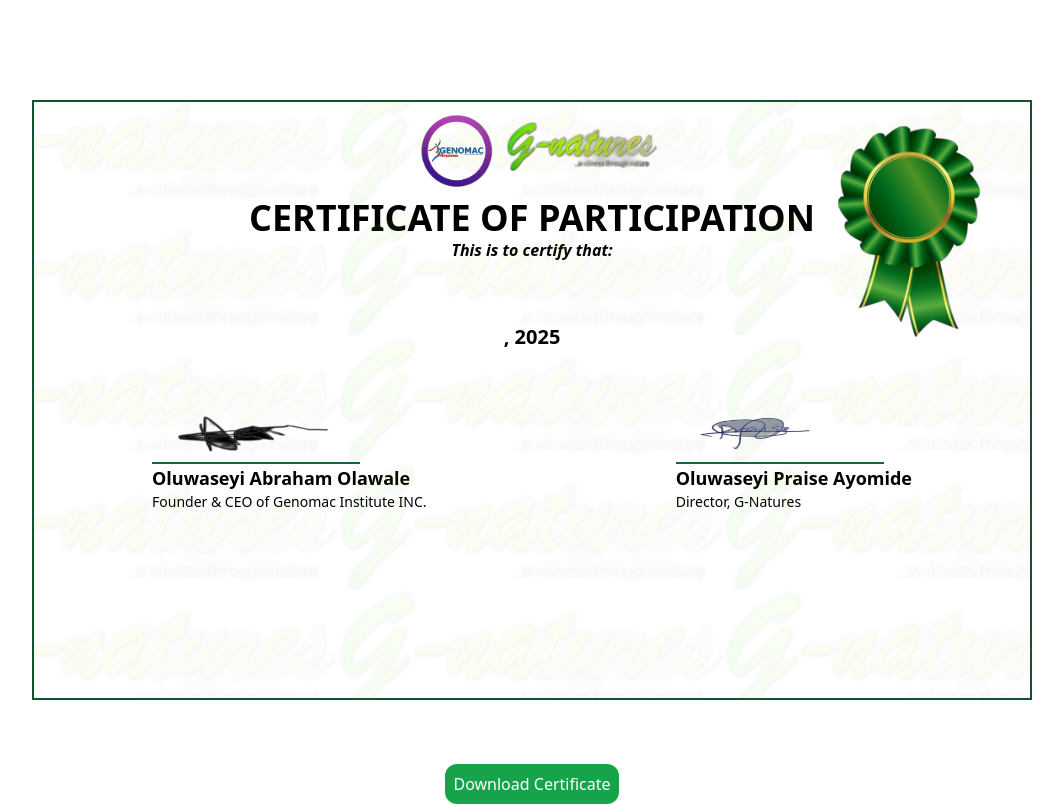
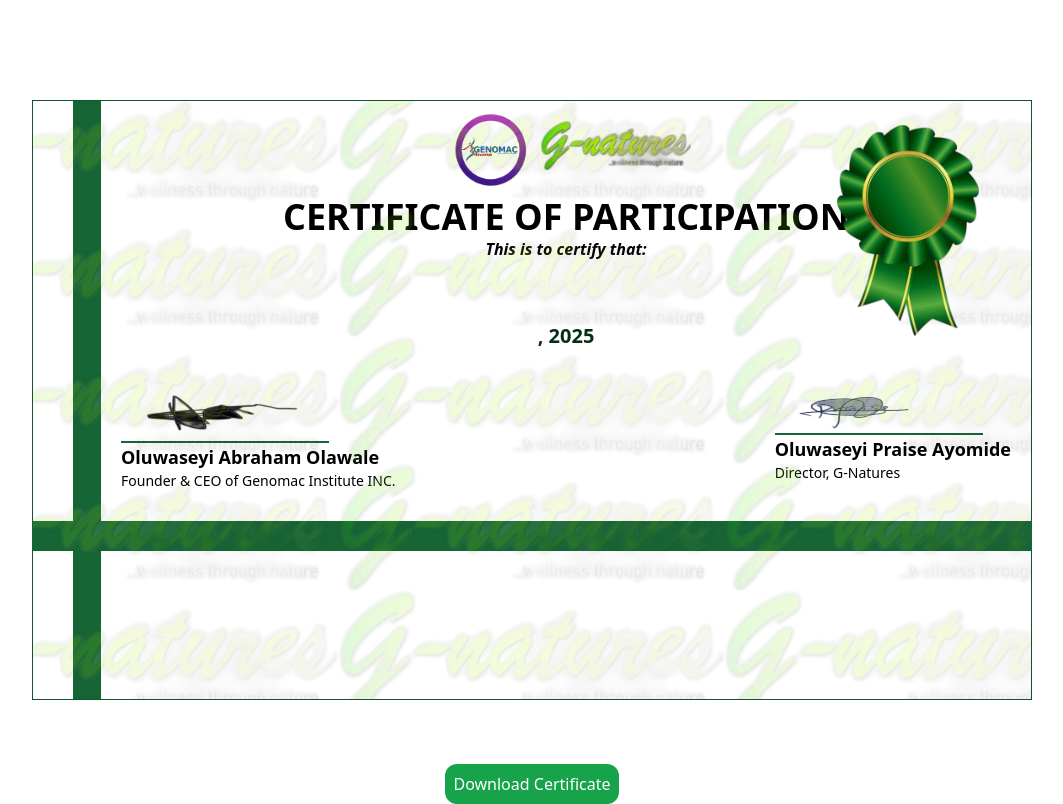
Before and after one commit to IDGoodness/Certificate_Web_React, a React (Vite) app: page /gnaturescert in a window 1280 px wide. Shown: the whole page, without its empty margins (68-1131 px from the left). Built offline with nearby package versions, Linux system fonts and the light colour scheme.

Commit message:
Another commit.

```diff
--- a/src/pages/GnaturesCert.jsx
+++ b/src/pages/GnaturesCert.jsx
@@ -60,10 +60,12 @@
       <div className='min-w-[1000px] flex justify-center items-center min-h-screen ' >
 
         <div ref={ref} className='flex flex-col justify-center items-center bg-white ' >
-          <div className=' relative w-[1000px] h-[600px] border-[2px] border-green-900 flex' >
-             <div className="absolute inset-0 bg-center opacity-5"
-              style={{ backgroundImage: `url(${logo})` }}></div>
-            <div className='flex flex-col p-5 mx-auto w-[800px] ' >
+          <div className=' relative w-[1000px] h-[600px] border-[1px] border-green-900 flex' >
+            <p className='w-[71px] h-[598px] ml-10 bg-green-800 ' ></p>
+            <div className="absolute inset-0 bg-center opacity-15"
+              style={{ backgroundImage: `url(${logo})` }}>
+            </div>
+            <div className='flex flex-col p-5 mx-auto w-[930px] ' >
               <div className='flex justify-center -mt-5' >
                 <p className='' >
                   <img src={glogo} alt="logo" className='w-[100px] ' />
@@ -76,19 +78,19 @@
                 Certificate of Participation
               </p>
               <p className='text-center italic font-bold' >This is to certify that:</p>
-              <p className='text-3xl text-center mt-[40px] mx-40 font-serif ' >
+              <p className='text-3xl text-center mt-[40px] mx-40 font-serif text-green-950 ' >
                   {formData.name}
               </p>
 
-              <p className='capitalize text-[16px] mx-1 mt-5 text-center ' >
+              <p className='capitalize text-[16px] mx-14 mt-5 text-center ' >
                 {formData.desc}
               </p>
 
-              <p className='uppercase font-bold text-[20px] text-center' >
+              <p className='uppercase font-bold text-[20px] text-center text-green-950 ' >
                 {formData.date}, 2025
               </p>
 
-              <div className='flex justify-between ' >
+              <div className='flex justify-between -mt-5 ' >
                 <div className=' ' >
                   <p className='border-b-2 border-green-800 w-52 ' >
                     <img src={sign1} alt="signature" className='w-[200px] h-[150px] -mb-10 ' />
@@ -103,7 +105,7 @@
 
                 <div className=' ' >
                   <p className='border-b-2 border-green-800 w-52 ' >
-                    <img src={sign2} alt="signature" className='w-[200px] h-[150px] -mb-10 ' />
+                    <img src={sign2} alt="signature" className='w-[200px] h-[150px] -mb-12 ' />
                   </p>
                   <p className='text-lg font-semibold' >
                     Oluwaseyi Praise Ayomide
@@ -115,9 +117,7 @@
 
               </div>
 
-              <div className='bg-green-400 w-[1000px] -ml-[220px] h-[600px] p-[65px] hidden ' >
-
-              </div>
+              <div className='bg-green-800 w-[1000px] h-[30px] -ml-[89px] mt-[30px] ' ></div>
 
             </div>
 
```
